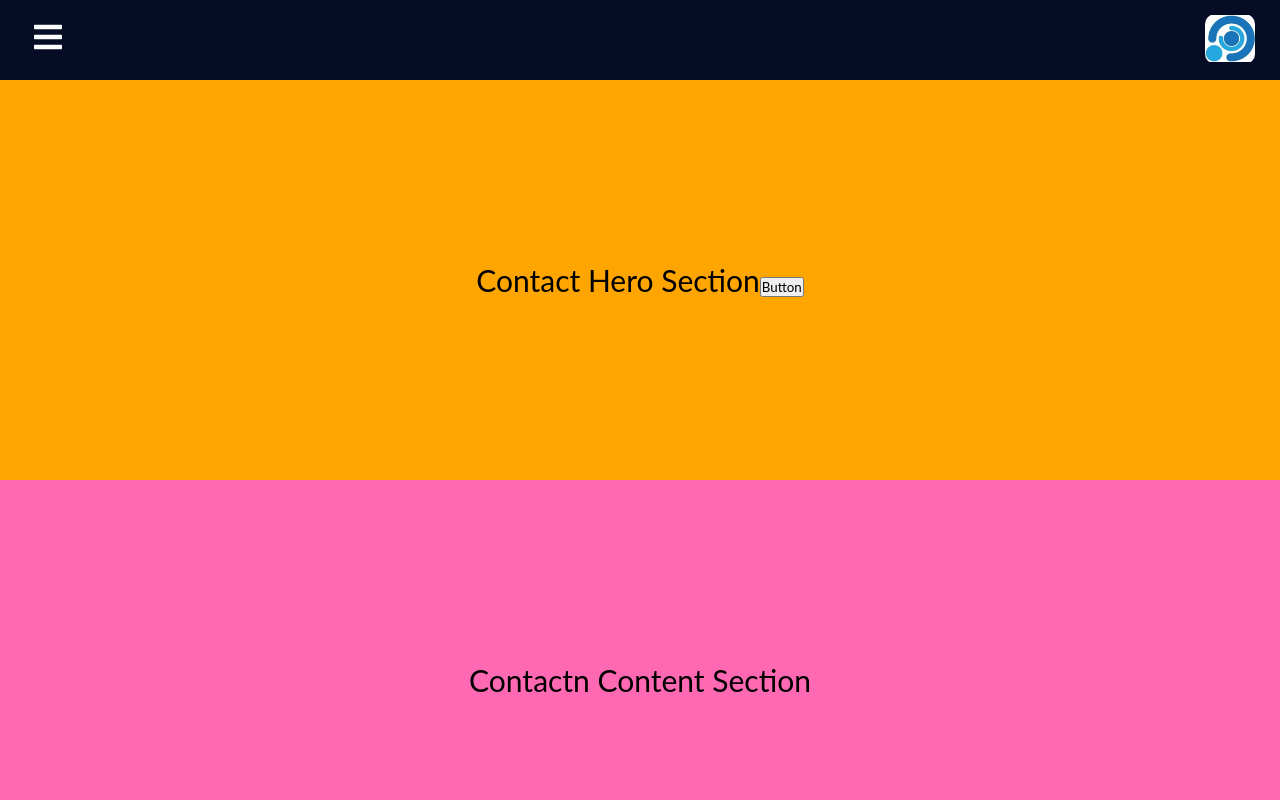
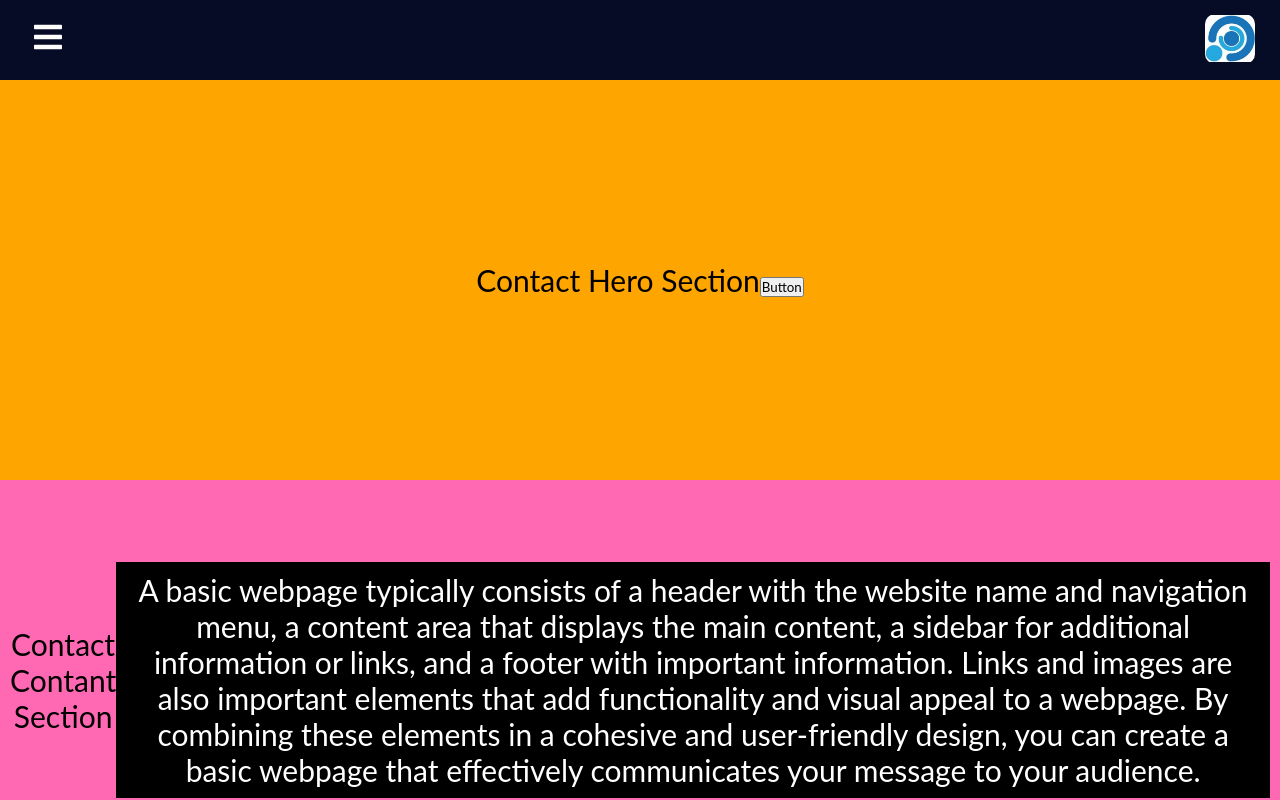
Before and after one commit to kiran3456/website-single-page, a React (Create React App) app: page /contact in a window 1280 px wide. Shown: the top 800 px of the page. Built offline with nearby package versions, Linux system fonts and the light colour scheme; a web font is replaced by a local one.

Commit message:
paragraph added to contact section

```diff
--- a/src/Pages/Contact.css
+++ b/src/Pages/Contact.css
@@ -21,3 +21,13 @@
   height: 400px;
   width: 100%;
 }
+.c-para {
+  background-color: black;
+  color: white;
+  text-align: center;
+  font-size: 30px;
+  padding: 10px;
+  display: flex;
+  align-items: center;
+  justify-content: center;
+}
--- a/src/Pages/Contact.js
+++ b/src/Pages/Contact.js
@@ -9,7 +9,19 @@ function Contact() {
         Contact Hero Section
         <Button />
       </div>
-      <div className="c-three">Contactn Content Section</div>
+      <div className="c-three">
+        Contact Contant Section
+        <p className="c-para">
+          A basic webpage typically consists of a header with the website name
+          and navigation menu, a content area that displays the main content, a
+          sidebar for additional information or links, and a footer with
+          important information. Links and images are also important elements
+          that add functionality and visual appeal to a webpage. By combining
+          these elements in a cohesive and user-friendly design, you can create
+          a basic webpage that effectively communicates your message to your
+          audience.
+        </p>
+      </div>
     </>
   );
 }
--- a/src/Pages/Home.css
+++ b/src/Pages/Home.css
@@ -21,3 +21,13 @@
   height: 400px;
   width: 100%;
 }
+.h-para {
+  background-color: black;
+  color: white;
+  text-align: center;
+  font-size: 30px;
+  padding: 10px;
+  display: flex;
+  align-items: center;
+  justify-content: center;
+}
--- a/src/Pages/Home.js
+++ b/src/Pages/Home.js
@@ -6,11 +6,23 @@ import ImageSlider from "../components/ImageSlider";
 function home() {
   return (
     <>
-      <div className="c-two">
+      <div className="h-two">
         Home Hero Section
         <Button />
       </div>
-      <div className="c-three">Home Content Section</div>
+      <div className="h-three">
+        Home Content Section
+        <p className="h-para">
+          A basic webpage typically consists of a header with the website name
+          and navigation menu, a content area that displays the main content, a
+          sidebar for additional information or links, and a footer with
+          important information. Links and images are also important elements
+          that add functionality and visual appeal to a webpage. By combining
+          these elements in a cohesive and user-friendly design, you can create
+          a basic webpage that effectively communicates your message to your
+          audience.
+        </p>
+      </div>
     </>
   );
 }
--- a/src/Pages/Product.css
+++ b/src/Pages/Product.css
@@ -21,3 +21,13 @@
   height: 400px;
   width: 100%;
 }
+.p-para {
+  background-color: black;
+  color: white;
+  text-align: center;
+  font-size: 30px;
+  padding: 10px;
+  display: flex;
+  align-items: center;
+  justify-content: center;
+}
--- a/src/Pages/Product.js
+++ b/src/Pages/Product.js
@@ -5,11 +5,23 @@ import Button from "../components/Button";
 function Product() {
   return (
     <>
-      <div className="c-two">
+      <div className="p-two">
         Product Hero Section
         <Button />
       </div>
-      <div className="c-three">Product Content Section</div>
+      <div className="p-three">
+        Product Content Section
+        <p className="p-para">
+          A basic webpage typically consists of a header with the website name
+          and navigation menu, a content area that displays the main content, a
+          sidebar for additional information or links, and a footer with
+          important information. Links and images are also important elements
+          that add functionality and visual appeal to a webpage. By combining
+          these elements in a cohesive and user-friendly design, you can create
+          a basic webpage that effectively communicates your message to your
+          audience.
+        </p>
+      </div>
     </>
   );
 }
```
